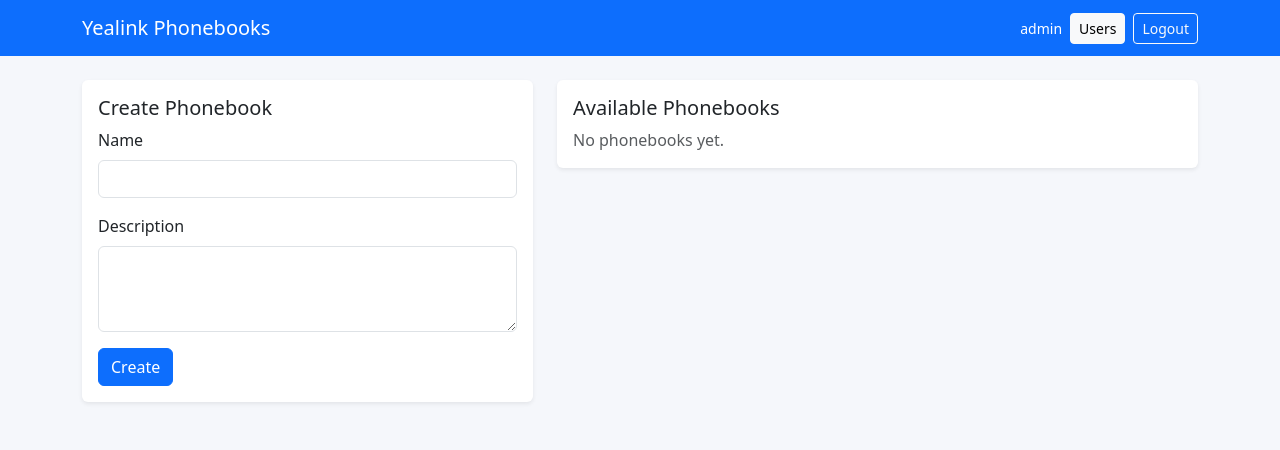
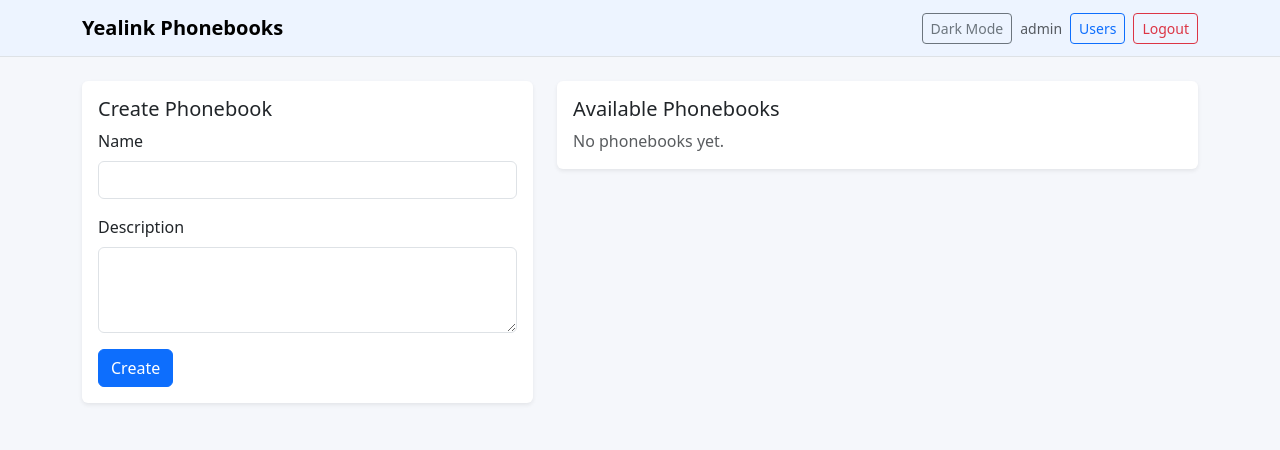
Before and after one commit to itsh-neumeier/yealink-phonebook-server, a Flask app: page / in a window 1280 px wide. Shown: the top 450 px of the page. Run offline with Flask 3, Linux system fonts and the light colour scheme; the visitor is signed in with stand-in values (Sample User, id 1); parts of the project's set-up code (start-up, migrations or seed data) failed here and were passed over.

Commit message:
feat(ui): add persistent light/dark mode toggle

```diff
--- a/app/static/styles.css
+++ b/app/static/styles.css
@@ -1,5 +1,17 @@
 body {
-  background: #f5f7fb;
+  background: var(--app-bg);
+}
+
+:root {
+  --app-bg: #f5f7fb;
+}
+
+[data-bs-theme="dark"] {
+  --app-bg: #0f1216;
+}
+
+.app-nav {
+  background: color-mix(in oklab, var(--bs-body-bg) 92%, var(--bs-primary) 8%);
 }
 
 .card {
--- a/app/templates/base.html
+++ b/app/templates/base.html
@@ -1,27 +1,35 @@
 <!doctype html>
-<html lang="en">
+<html lang="en" data-bs-theme="light">
 <head>
   <meta charset="utf-8" />
   <meta name="viewport" content="width=device-width, initial-scale=1" />
   <title>Yealink Phonebook Server</title>
+  <script>
+    (() => {
+      const saved = localStorage.getItem("theme");
+      const theme = saved === "dark" ? "dark" : "light";
+      document.documentElement.setAttribute("data-bs-theme", theme);
+    })();
+  </script>
   <link href="https://cdn.jsdelivr.net/npm/bootstrap@5.3.3/dist/css/bootstrap.min.css" rel="stylesheet" />
   <link href="{{ url_for('static', filename='styles.css') }}" rel="stylesheet" />
 </head>
 <body>
-  <nav class="navbar navbar-expand-lg navbar-dark bg-primary mb-4">
+  <nav class="navbar navbar-expand-lg border-bottom app-nav mb-4">
     <div class="container">
-      <a class="navbar-brand" href="{{ url_for('web.index') }}">Yealink Phonebooks</a>
-      {% if g.user %}
-      <div class="d-flex align-items-center gap-2 text-white">
-        <span class="small">{{ g.user.username }}</span>
+      <a class="navbar-brand fw-semibold" href="{{ url_for('web.index') }}">Yealink Phonebooks</a>
+      <div class="d-flex align-items-center gap-2">
+        <button id="themeToggle" class="btn btn-sm btn-outline-secondary" type="button">Dark Mode</button>
+        {% if g.user %}
+        <span class="small text-body-secondary">{{ g.user.username }}</span>
         {% if g.user.is_admin %}
-        <a class="btn btn-sm btn-light" href="{{ url_for('web.users') }}">Users</a>
+        <a class="btn btn-sm btn-outline-primary" href="{{ url_for('web.users') }}">Users</a>
         {% endif %}
         <form method="post" action="{{ url_for('web.logout') }}" class="mb-0">
-          <button class="btn btn-sm btn-outline-light" type="submit">Logout</button>
+          <button class="btn btn-sm btn-outline-danger" type="submit">Logout</button>
         </form>
+        {% endif %}
       </div>
-      {% endif %}
     </div>
   </nav>
 
@@ -41,5 +49,27 @@
   </main>
 
   <script src="https://cdn.jsdelivr.net/npm/bootstrap@5.3.3/dist/js/bootstrap.bundle.min.js"></script>
+  <script>
+    (() => {
+      const btn = document.getElementById("themeToggle");
+      const html = document.documentElement;
+
+      const setLabel = () => {
+        const theme = html.getAttribute("data-bs-theme");
+        btn.textContent = theme === "dark" ? "Light Mode" : "Dark Mode";
+      };
+
+      if (btn) {
+        setLabel();
+        btn.addEventListener("click", () => {
+          const current = html.getAttribute("data-bs-theme") === "dark" ? "dark" : "light";
+          const next = current === "dark" ? "light" : "dark";
+          html.setAttribute("data-bs-theme", next);
+          localStorage.setItem("theme", next);
+          setLabel();
+        });
+      }
+    })();
+  </script>
 </body>
 </html>
```
